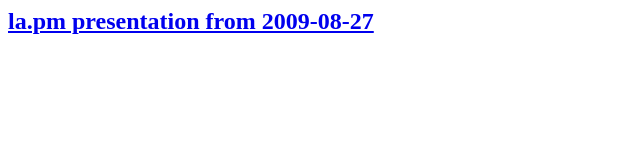
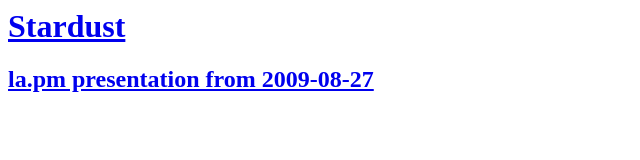
Before and after one commit to beppu/stardust, a plain HTML site: page index.html in a window 1280 px wide. Shown: the whole page, without its empty margins (0-640 px from the left). Drawn offline with Linux system fonts and the light colour scheme.

Commit message:
link to github repo

```diff
--- a/index.html
+++ b/index.html
@@ -3,6 +3,7 @@
     <title>Stardust COMET Server</title>
   </head>
   <body>
+    <h1><a href="http://github.com/beppu/stardust/tree/master">Stardust</a></h1>
     <h2><a href="presentations/2009-08/stardust-at-la-pm.tar.gz">la.pm presentation from 2009-08-27</a></h2>
   </body>
 </html>
```
